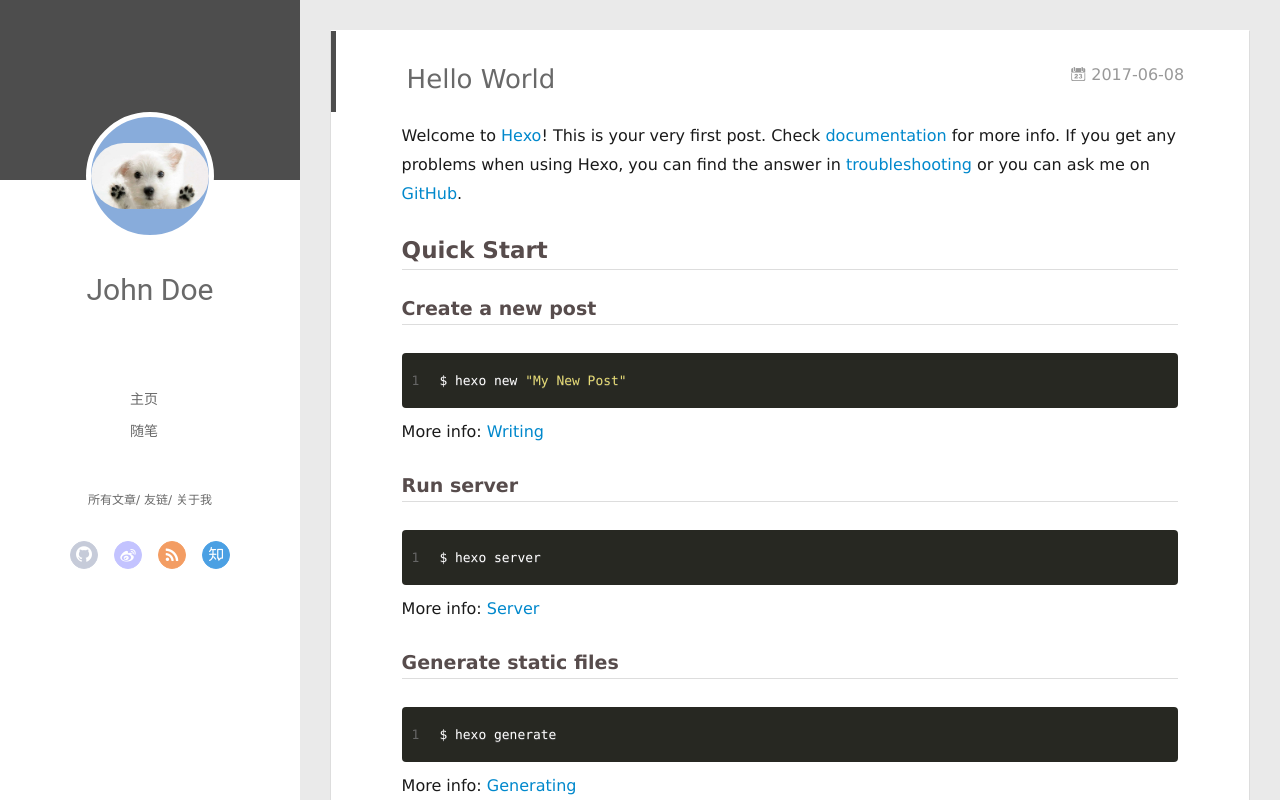
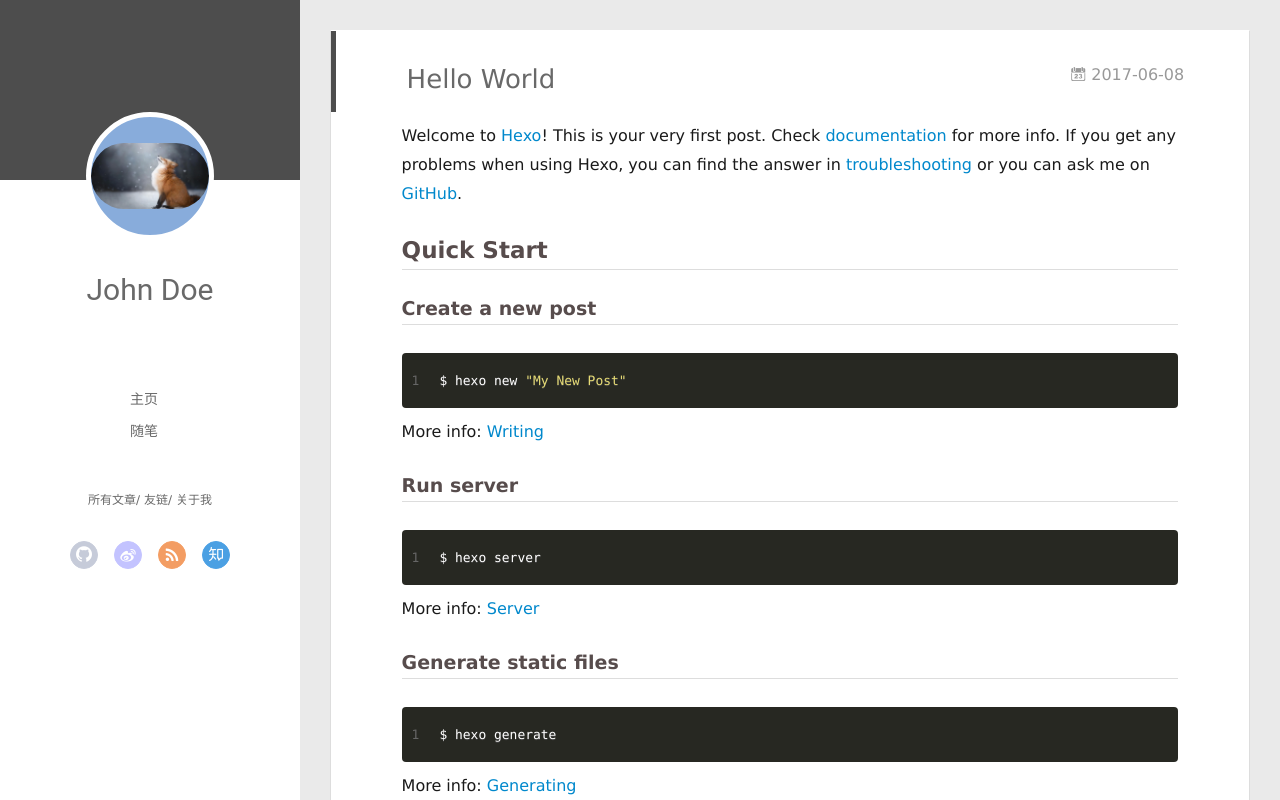
Before and after one commit to xusulong/xusulong.github.io, a plain HTML site: page index.html in a window 1280 px wide. Drawn offline with Linux system fonts and the light colour scheme; no server answers.

Commit message:
modify image

```diff
--- a/index.html
+++ b/index.html
@@ -42,7 +42,7 @@
 <div class="intrude-less">
 	<header id="header" class="inner">
 		<a href="/" class="profilepic">
-			<img src="/img/1.jpg" class="js-avatar">
+			<img src="/img/head.jpg" class="js-avatar">
 		</a>
 		<hgroup>
 		  <h1 class="header-author"><a href="/">John Doe</a></h1>
```
Also changed, not shown: img/1.jpg (deleted), img/head.jpg (added).
